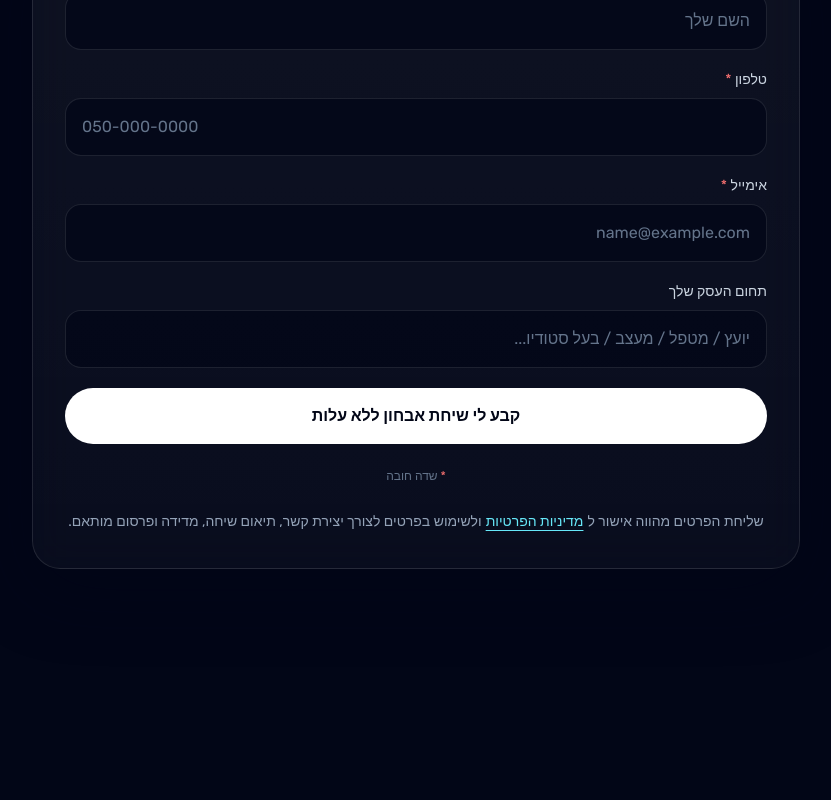
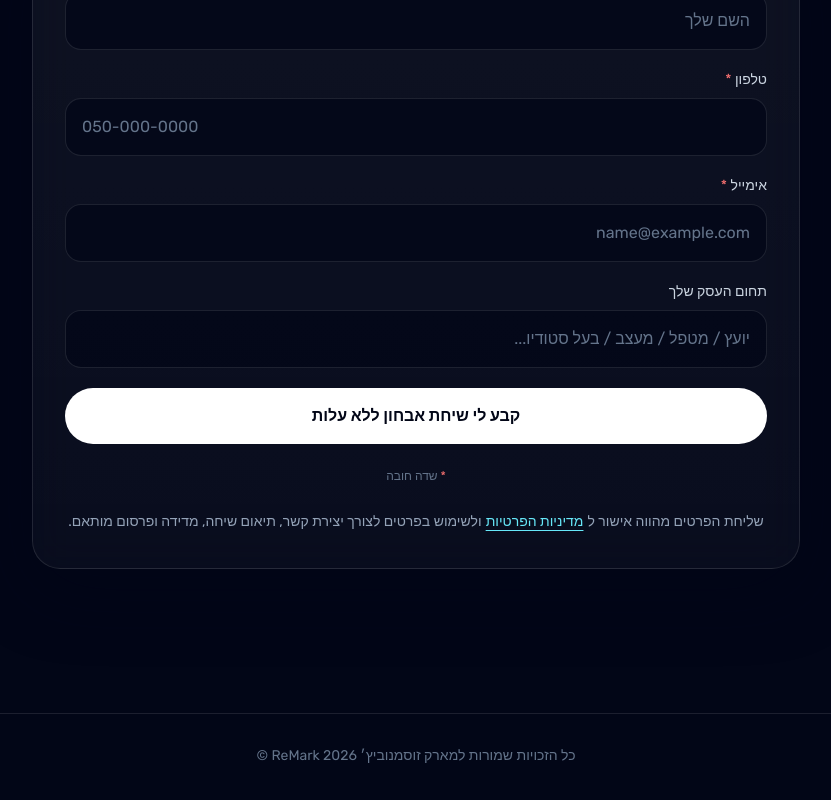
Before and after one commit to MYREMARK/ai, a Next.js app: page / in a window 1280 px wide. Shown: the part 9720-10520 px from the top of the page, without its empty margins (224-1055 px from the left). Before the commit the page ends 10433 px from the top, so only its background shows below. Built offline with nearby package versions, Linux system fonts and the light colour scheme.

Commit message:
add footer copyright

```diff
--- a/app/page.tsx
+++ b/app/page.tsx
@@ -807,6 +807,9 @@ useEffect(() => {
           </form>
         </div>
       </section>
+      <footer className="section-shell border-t border-white/10 pb-24 pt-8 text-center text-sm text-slate-500 md:pb-10">
+        כל הזכויות שמורות למארק זוסמנוביץ׳ ReMark 2026 ©
+      </footer>
     </main>
   );
 }
```
